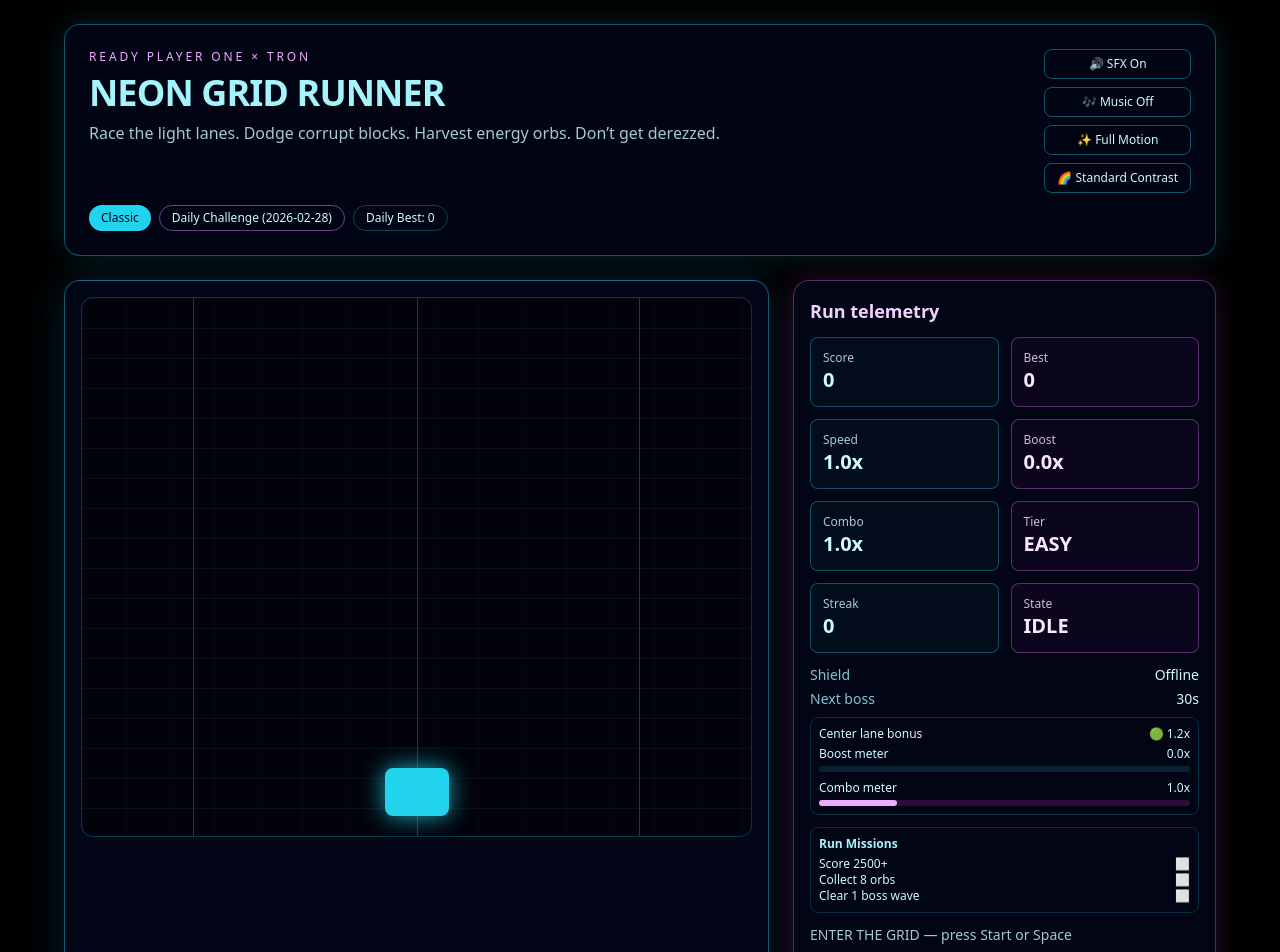
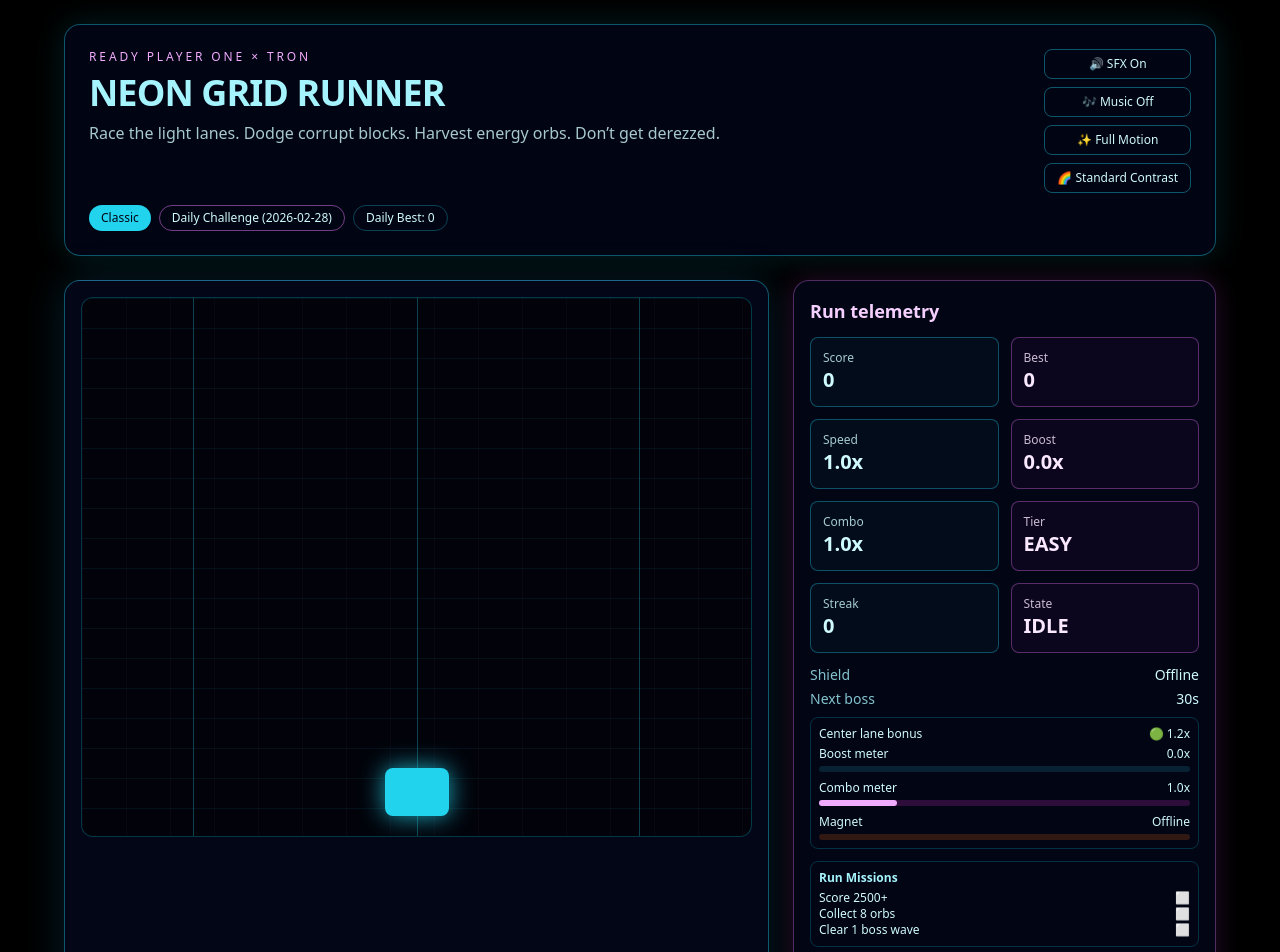
Before and after one commit to brettfrigo/gridrun, a Next.js app in the folder products/freelance-nudge/: page / in a window 1280 px wide. Shown: the top 952 px of the page. Built offline with nearby package versions, Linux system fonts and the light colour scheme.

Commit message:
feat(game): add magnet powerup and post-run medal grading

```diff
--- a/products/freelance-nudge/app/components/game-site.jsx
+++ b/products/freelance-nudge/app/components/game-site.jsx
@@ -38,6 +38,7 @@
   const [playerLane, setPlayerLane] = useState(1);
   const [obstacles, setObstacles] = useState([]);
   const [orbs, setOrbs] = useState([]);
+  const [powerups, setPowerups] = useState([]);
   const [running, setRunning] = useState(false);
   const [paused, setPaused] = useState(false);
   const [score, setScore] = useState(0);
@@ -47,6 +48,7 @@
   const [shield, setShield] = useState(0);
   const [boost, setBoost] = useState(0);
   const [combo, setCombo] = useState(1);
+  const [magnet, setMagnet] = useState(0);
   const [orbCount, setOrbCount] = useState(0);
   const [bossesCleared, setBossesCleared] = useState(0);
   const [missionRewarded, setMissionRewarded] = useState(false);
@@ -70,6 +72,7 @@
 
   const lastSpawn = useRef(0);
   const lastOrbSpawn = useRef(0);
+  const lastPowerupSpawn = useRef(0);
   const lastFrame = useRef(0);
   const runStart = useRef(0);
   const bossUntil = useRef(0);
@@ -130,11 +133,13 @@
     setPlayerLane(1);
     setObstacles([]);
     setOrbs([]);
+    setPowerups([]);
     setScore(0);
     setSpeed(1);
     setShield(1);
     setBoost(0);
     setCombo(1);
+    setMagnet(0);
     setPeakCombo(1);
     setOrbCount(0);
     setBossesCleared(0);
@@ -155,6 +160,7 @@
     bossUntil.current = 0;
     lastSpawn.current = now;
     lastOrbSpawn.current = now;
+    lastPowerupSpawn.current = now;
     lastFrame.current = now;
     rngRef.current = mulberry32(hashString(todayKey()));
     setPaused(false);
@@ -289,15 +295,23 @@
         setOrbs((prev) => [...prev, { id: crypto.randomUUID(), lane, y: -8 }]);
       }
 
+      if (ts - lastPowerupSpawn.current >= 9000) {
+        lastPowerupSpawn.current = ts;
+        const lane = Math.floor(random() * LANES);
+        setPowerups((prev) => [...prev, { id: crypto.randomUUID(), lane, y: -8, type: "magnet" }]);
+      }
+
       const velocity = dt * (0.026 + speed * 0.007 + Math.min(boost, 3) * 0.01 + (inBoss ? 0.012 : 0));
       if (!reducedMotion) setRoadOffset((r) => (r + velocity * 2.2) % 60);
       setObstacles((prev) => prev.map((o) => ({ ...o, y: o.y + velocity })).filter((o) => o.y < 115));
       setOrbs((prev) => prev.map((o) => ({ ...o, y: o.y + velocity * 0.88 })).filter((o) => o.y < 115));
+      setPowerups((prev) => prev.map((p) => ({ ...p, y: p.y + velocity * 0.9 })).filter((p) => p.y < 115));
 
       const laneBonus = playerLane === 1 ? 1.2 : 1;
       setScore((s) => s + Math.floor((dt / 16) * (1 + boost * 0.4) * combo * laneBonus * (inBoss ? 1.35 : 1)));
       setSpeed((s) => Math.min(11, s + dt * 0.000048));
       setBoost((b) => Math.max(0, b - dt * 0.00032));
+      setMagnet((m) => Math.max(0, m - dt * 0.00025));
       setCombo((c) => Math.max(1, c - dt * 0.00011));
       setNextBossIn(Math.max(0, Math.ceil((BOSS_EVERY_MS - (elapsed % BOSS_EVERY_MS)) / 1000)));
 
@@ -311,9 +325,15 @@
   useEffect(() => {
     if (!running || paused) return;
 
-    const gotOrb = orbs.some((o) => o.lane === playerLane && o.y > 80 && o.y < 96);
+    const gotOrb = orbs.some((o) => {
+      const laneMatch = magnet > 0 ? Math.abs(o.lane - playerLane) <= 1 : o.lane === playerLane;
+      return laneMatch && o.y > 80 && o.y < 96;
+    });
     if (gotOrb) {
-      setOrbs((prev) => prev.filter((o) => !(o.lane === playerLane && o.y > 80 && o.y < 96)));
+      setOrbs((prev) => prev.filter((o) => {
+        const laneMatch = magnet > 0 ? Math.abs(o.lane - playerLane) <= 1 : o.lane === playerLane;
+        return !(laneMatch && o.y > 80 && o.y < 96);
+      }));
       setBoost((b) => Math.min(4.8, b + 1.2));
       setCombo((c) => {
         const next = Math.min(4.5, c + 0.35);
@@ -328,6 +348,16 @@
       setScore((s) => s + 150);
       setMessage("ENERGY ORB COLLECTED ⚡ COMBO UP");
       playBeep(860, 0.06, "triangle", 0.03);
+    }
+
+    const pickedPowerup = powerups.find((p) => p.lane === playerLane && p.y > 80 && p.y < 96);
+    if (pickedPowerup) {
+      setPowerups((prev) => prev.filter((p) => p.id !== pickedPowerup.id));
+      if (pickedPowerup.type === "magnet") {
+        setMagnet((m) => Math.min(5, m + 2.6));
+        setMessage("MAGNET ONLINE: orbs pull from adjacent lanes");
+        playBeep(740, 0.08, "triangle", 0.035);
+      }
     }
 
     const nearMiss = obstacles.some((o) => o.lane !== playerLane && o.y > 90 && o.y < 98);
@@ -372,12 +402,14 @@
         } else {
           setRunStreak(0);
         }
+        const medal = final >= 12000 ? "S" : final >= 8000 ? "A" : final >= 5000 ? "B" : final >= 2500 ? "C" : "D";
         setLastRun({
           score: final,
           orbs: orbCount,
           bosses: bossesCleared,
           peakCombo: Number(peakCombo.toFixed(1)),
-          cause: "Collision"
+          cause: "Collision",
+          medal
         });
         saveScore(final);
         setMessage(final >= 2000 ? "DEREZZED — streak increased. Run it back." : "DEREZZED. Streak reset. Press Start.");
@@ -385,7 +417,7 @@
         playBeep(120, 0.18, "square", 0.06);
       }
     }
-  }, [obstacles, orbs, playerLane, running, paused, shield, score, mode, dailyBest, orbCount, bossesCleared, missionRewarded, peakCombo, reducedMotion]);
+  }, [obstacles, orbs, powerups, playerLane, running, paused, shield, score, mode, dailyBest, orbCount, bossesCleared, missionRewarded, peakCombo, reducedMotion, magnet]);
 
   const vibe = boost > 0 ? "from-cyan-900/35 via-fuchsia-900/20 to-indigo-950" : "from-slate-950 via-slate-950 to-indigo-950";
   const laneLineClass = highContrast ? "bg-white/60" : "bg-cyan-400/30";
@@ -459,6 +491,16 @@
 
               {orbs.map((o) => <div key={o.id} className={`absolute -translate-x-1/2 h-6 w-6 rounded-full ${highContrast ? "bg-lime-300 shadow-[0_0_20px_rgba(190,242,100,.9)]" : "bg-cyan-300 shadow-[0_0_20px_rgba(34,211,238,.8)]"}`} style={{ left: `${laneX[o.lane]}%`, top: `${o.y}%` }} />)}
 
+              {powerups.map((p) => (
+                <div
+                  key={p.id}
+                  className="absolute -translate-x-1/2 h-7 w-7 rounded-full border border-amber-200 bg-amber-300 text-[10px] font-black text-slate-900 shadow-[0_0_20px_rgba(252,211,77,.8)] grid place-items-center"
+                  style={{ left: `${laneX[p.lane]}%`, top: `${p.y}%` }}
+                >
+                  M
+                </div>
+              ))}
+
               <div className={`absolute -translate-x-1/2 h-12 w-16 rounded-lg ${highContrast ? "bg-emerald-300 shadow-[0_0_24px_rgba(110,231,183,.95)]" : `${skin.player} ${skin.glow}`} transition-all`} style={{ left: `${laneX[playerLane]}%`, bottom: "20px" }} />
 
               {shield > 0 && <div className="absolute -translate-x-1/2 h-16 w-20 rounded-xl border border-cyan-200/70 shadow-[0_0_28px_rgba(34,211,238,.5)]" style={{ left: `${laneX[playerLane]}%`, bottom: "14px" }} />}
@@ -502,6 +544,8 @@
                 <div className="h-1.5 w-full rounded bg-cyan-900/40"><div className="h-1.5 rounded bg-cyan-300" style={{ width: `${boostPct}%` }} /></div>
                 <div className="mb-1 mt-2 flex items-center justify-between"><span>Combo meter</span><span>{combo.toFixed(1)}x</span></div>
                 <div className="h-1.5 w-full rounded bg-fuchsia-900/40"><div className="h-1.5 rounded bg-fuchsia-300" style={{ width: `${comboPct}%` }} /></div>
+                <div className="mb-1 mt-2 flex items-center justify-between"><span>Magnet</span><span>{magnet > 0 ? `${magnet.toFixed(1)}s` : "Offline"}</span></div>
+                <div className="h-1.5 w-full rounded bg-amber-900/40"><div className="h-1.5 rounded bg-amber-300" style={{ width: `${Math.min(100, (magnet / 5) * 100)}%` }} /></div>
               </div>
               <div className="mt-3 rounded-lg border border-cyan-500/25 p-2 text-xs">
                 <p className="mb-1 font-semibold text-cyan-200">Run Missions</p>
@@ -562,6 +606,7 @@
                   <div className="flex items-center justify-between"><span>Bosses cleared</span><strong>{lastRun.bosses}</strong></div>
                   <div className="flex items-center justify-between"><span>Peak combo</span><strong>{lastRun.peakCombo}x</strong></div>
                   <div className="flex items-center justify-between"><span>Cause</span><strong>{lastRun.cause}</strong></div>
+                  <div className="flex items-center justify-between"><span>Medal</span><strong>{lastRun.medal}</strong></div>
                 </div>
               ) : <p className="mt-2 text-sm text-cyan-100/60">No completed run yet.</p>}
             </div>
```
